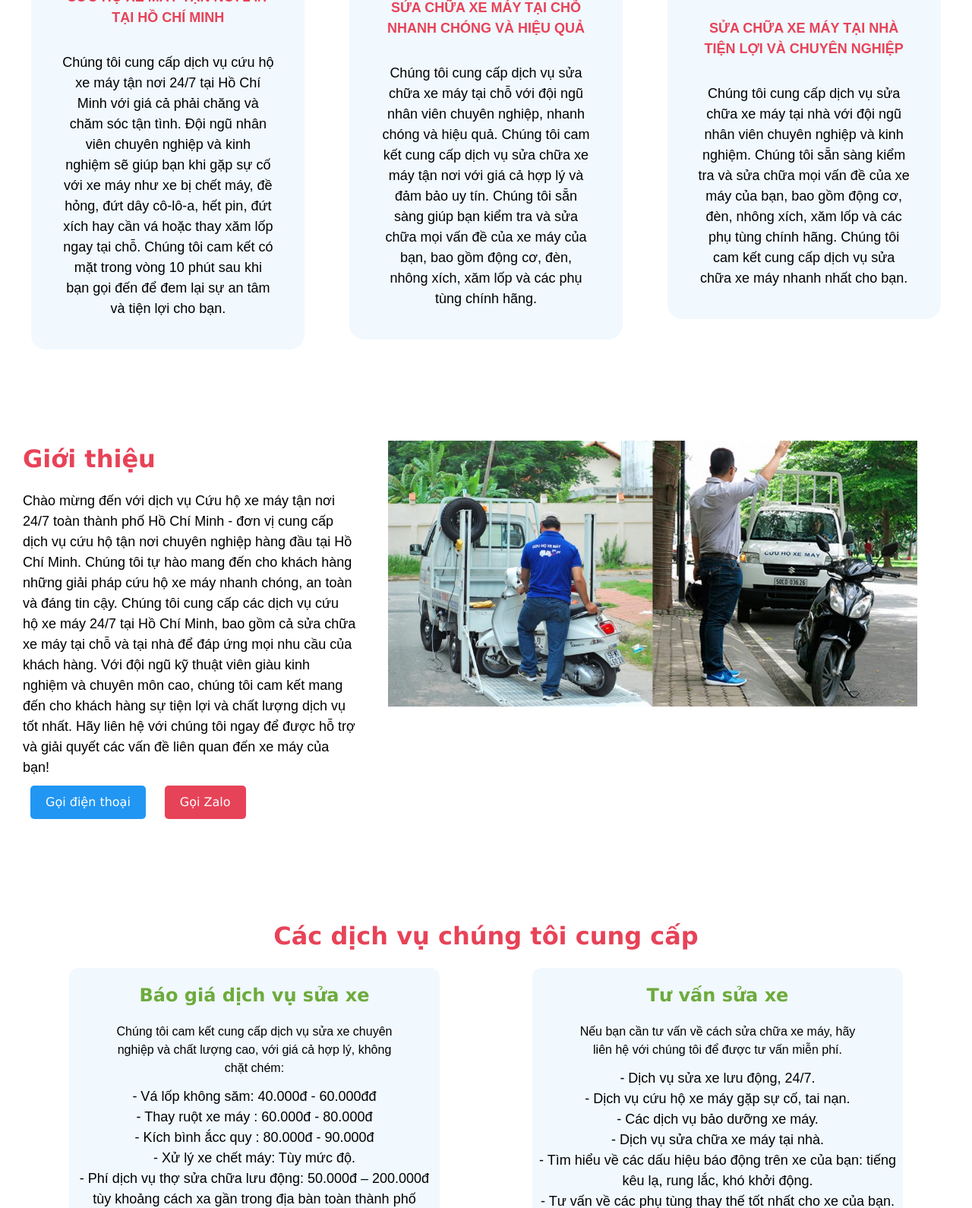
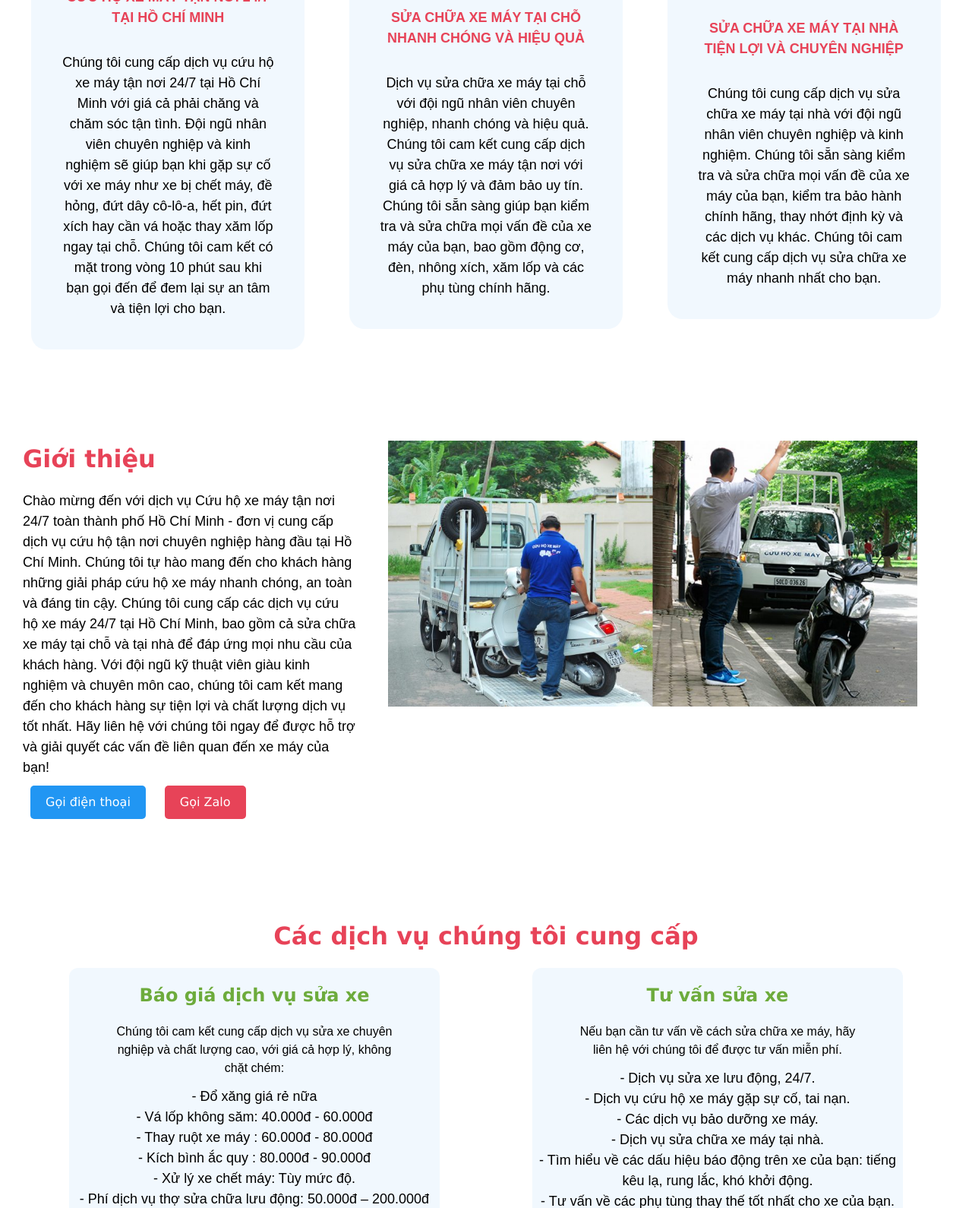
Before and after one commit to minhtrieucoder/CuuHoXeMayTanNoi, a plain HTML site: page index.html in a window 1280 px wide. Shown: the part 1521-3111 px from the top of the page at 76% size. Drawn offline with Linux system fonts and the light colour scheme.

Commit message:
ver3 commit

```diff
--- a/index.html
+++ b/index.html
@@ -42,12 +42,12 @@
             <div class="box">
                 <img src="./assets/img/logo-02.png" alt="">
                 <h4>Sửa chữa xe máy tại chỗ nhanh chóng và hiệu quả</h4>
-                <p>Chúng tôi cung cấp dịch vụ sửa chữa xe máy tại chỗ với đội ngũ nhân viên chuyên nghiệp, nhanh chóng và hiệu quả. Chúng tôi cam kết cung cấp dịch vụ sửa chữa xe máy tận nơi với giá cả hợp lý và đảm bảo uy tín. Chúng tôi sẵn sàng giúp bạn kiểm tra và sửa chữa mọi vấn đề của xe máy của bạn, bao gồm động cơ, đèn, nhông xích, xăm lốp và các phụ tùng chính hãng.</p>
+                <p>Dịch vụ sửa chữa xe máy tại chỗ với đội ngũ nhân viên chuyên nghiệp, nhanh chóng và hiệu quả. Chúng tôi cam kết cung cấp dịch vụ sửa chữa xe máy tận nơi với giá cả hợp lý và đảm bảo uy tín. Chúng tôi sẵn sàng giúp bạn kiểm tra và sửa chữa mọi vấn đề của xe máy của bạn, bao gồm động cơ, đèn, nhông xích, xăm lốp và các phụ tùng chính hãng.</p>
             </div>
             <div class="box">
                 <img src="./assets/img/logo-03.png" alt="">
                 <h4>Sửa chữa xe máy tại nhà tiện lợi và chuyên nghiệp</h4>
-                <p>Chúng tôi cung cấp dịch vụ sửa chữa xe máy tại nhà với đội ngũ nhân viên chuyên nghiệp và kinh nghiệm. Chúng tôi sẵn sàng kiểm tra và sửa chữa mọi vấn đề của xe máy của bạn, bao gồm động cơ, đèn, nhông xích, xăm lốp và các phụ tùng chính hãng. Chúng tôi cam kết cung cấp dịch vụ sửa chữa xe máy nhanh nhất cho bạn.</p>
+                <p>Chúng tôi cung cấp dịch vụ sửa chữa xe máy tại nhà với đội ngũ nhân viên chuyên nghiệp và kinh nghiệm. Chúng tôi sẵn sàng kiểm tra và sửa chữa mọi vấn đề của xe máy của bạn, kiểm tra bảo hành chính hãng, thay nhớt định kỳ và các dịch vụ khác. Chúng tôi cam kết cung cấp dịch vụ sửa chữa xe máy nhanh nhất cho bạn.</p>
             </div>
         </section>
 
@@ -76,9 +76,10 @@
                     </h6>
                     <div>
                         <ul>
-                            <li>- Vá lốp không săm: 40.000đ - 60.000đđ</li>
+                            <li>- Đổ xăng giá rẻ nữa</li>
+                            <li>- Vá lốp không săm: 40.000đ - 60.000đ</li>
                             <li>- Thay ruột xe máy : 60.000đ - 80.000đ</li>
-                            <li>- Kích bình ắcc quy : 80.000đ - 90.000đ</li>
+                            <li>- Kích bình ắc quy : 80.000đ - 90.000đ</li>
                             <li>- Xử lý xe chết máy: Tùy mức độ.</li>
                             <li>- Phí dịch vụ thợ sửa chữa lưu động: 50.000đ – 200.000đ tùy khoảng cách xa gần trong địa bàn toàn thành phố</li>
                         </ul>
```
